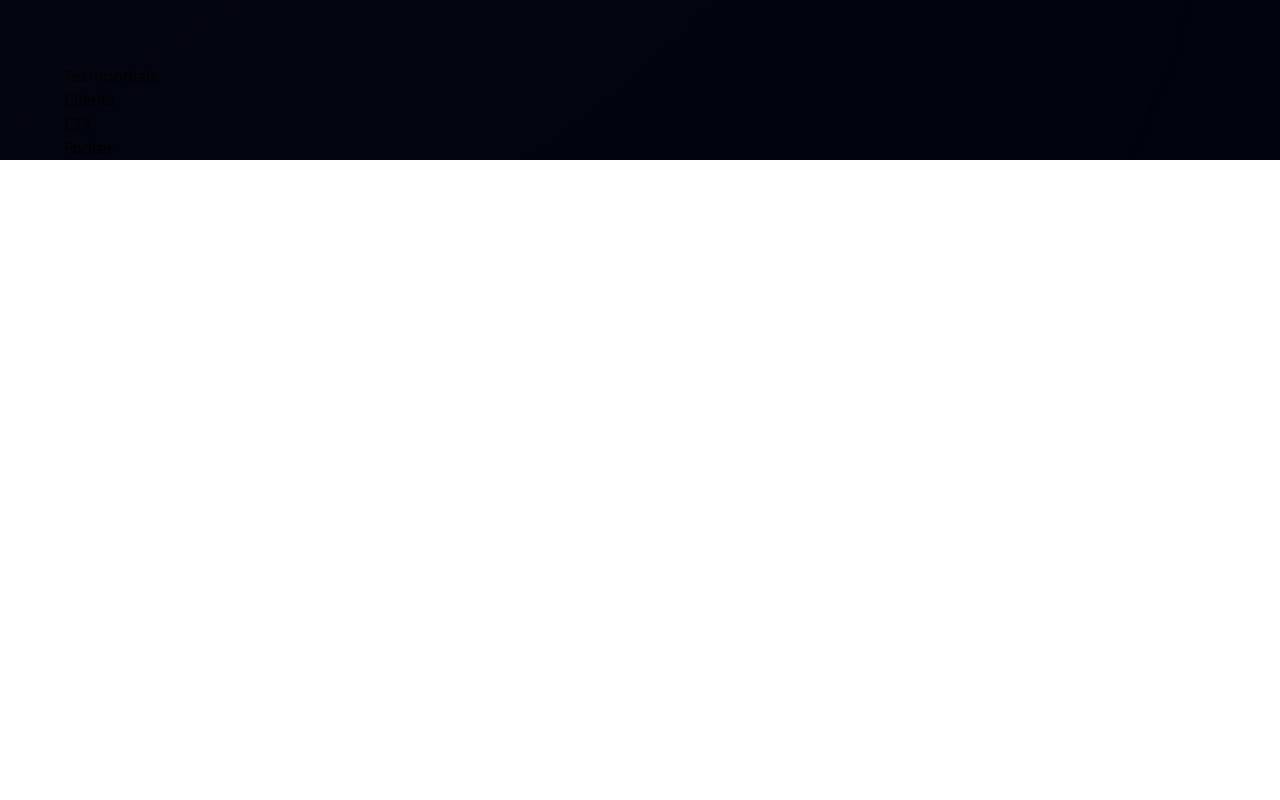
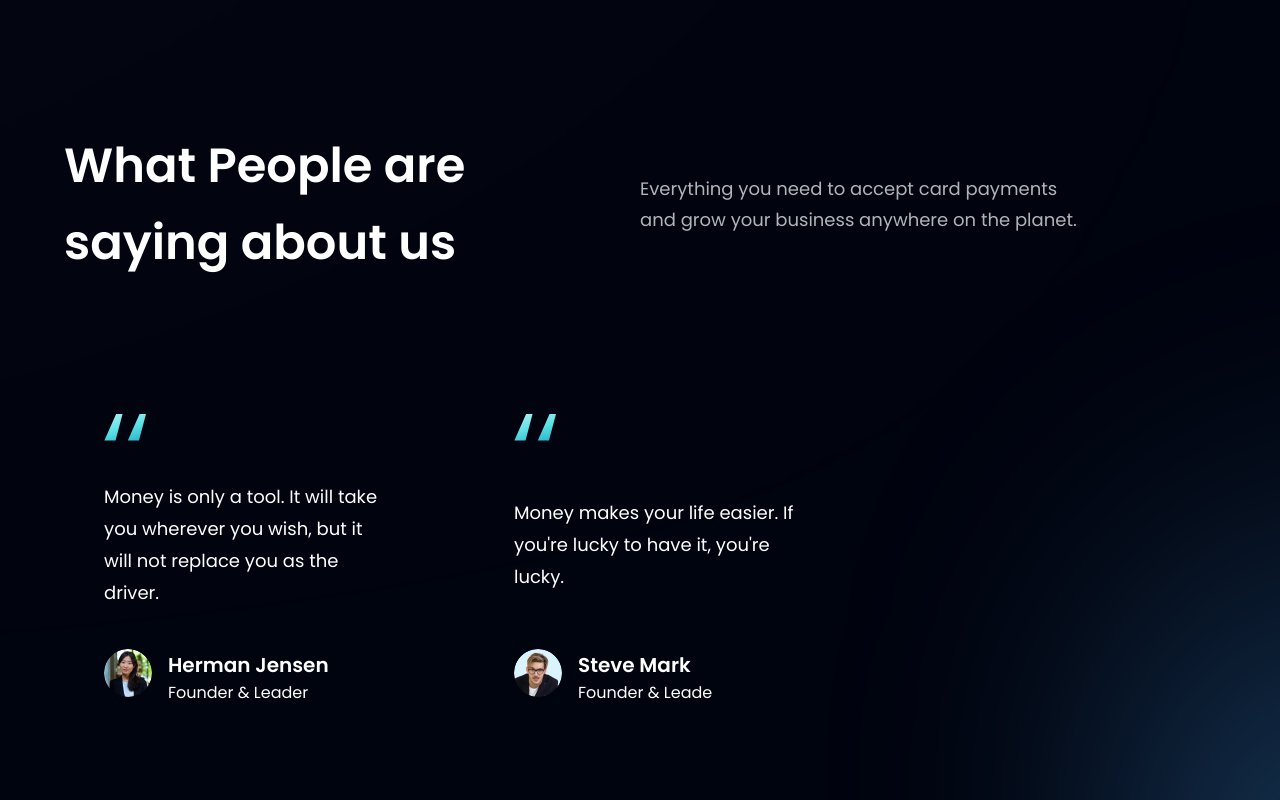
Before and after one commit to tugrankenger/react-responsive-website-with-tailwind, a React (Vite) app: page / in a window 1280 px wide. Shown: the part 2740-3540 px from the top of the page. Before the commit the page ends 2900 px from the top, so only its background shows below. Built offline with nearby package versions, Linux system fonts and the light colour scheme.

Commit message:
complete the cards section

```diff
--- a/src/components/FeedbackCard.jsx
+++ b/src/components/FeedbackCard.jsx
@@ -1,9 +1,25 @@
-import React from 'react'
+import { quotes } from '../assets'
 
-const FeedbackCard = () => {
-  return (
-    <div>FeedbackCard</div>
+const FeedbackCard = ({content, name, title, img}) =>
+  (
+    <div className='flex justify-between flex-col px-10 py-12 rounded-[20px] max-w-[370px] md:mr-10 sm:mr-5 mr-0 my-5 feedback-card'>
+      <img src={quotes} alt="quotes"  className='w-[42px] h-[27px] object-contain'/>
+      <p className='font-poppins font-normal text-[18px] leading-[32px] text-white my-10'>
+        {content}
+      </p>
+
+      <div className='flex flex-row'>
+        <img src={img} alt="card-img" className='w-[48px] h-[48px] rounded-full'/>
+        <div className='flex flex-col ml-4'>
+          <h4 className='font-poppins font-semibold text-white text-[20px] leading-[32px]'>
+            {name}
+          </h4>
+          <p className='font-poppins font-normal text-white text[16px] leading-[24px] text-dimWhite'>
+            {title}
+          </p>
+        </div>
+      </div>
+    </div>
   )
-}
 
 export default FeedbackCard
--- a/src/components/Testimonials.jsx
+++ b/src/components/Testimonials.jsx
@@ -1,9 +1,27 @@
-import React from 'react'
+import  {feedback} from '../constants'
+import styles from '../style'
+import FeedbackCard from './FeedbackCard'
 
-const Testimonials = () => {
-  return (
-    <div>Testimonials</div>
+const Testimonials = () =>
+  (
+    <section id="clients" className={`${styles.paddingY} ${styles.flexCenter} flex-col relative`}>
+      <div className='absolute z-[0] w-[60%] h-[60%] -right-[50%] rounded-full blue__gradient bottom-40'/>
+      <div className='w-full flex justify-between items-center md:flex-row flex-col sm:mb-16 mb-6 relative z-[1]'>
+        <h2 className={`${styles.heading2}`}>
+          What People are <br className="sm:block hidden" /> saying about us
+        </h2>
+        <div className='w-full md:mt-0 mt-6'>
+          <p className={`${styles.paragraph} max-w-[450px] text-left`}>
+            Everything you need to accept card payments and grow your business
+            anywhere on the planet.
+          </p>
+        </div>
+      </div>
+
+      <div className='flex flex-wrap sm:justify-start justify-center w-full feedback-container relative z-[1]'>
+        {feedback.map((card)=> <FeedbackCard key={card.id} {...card}/>)}
+      </div>
+    </section>
   )
-}
 
 export default Testimonials
```
